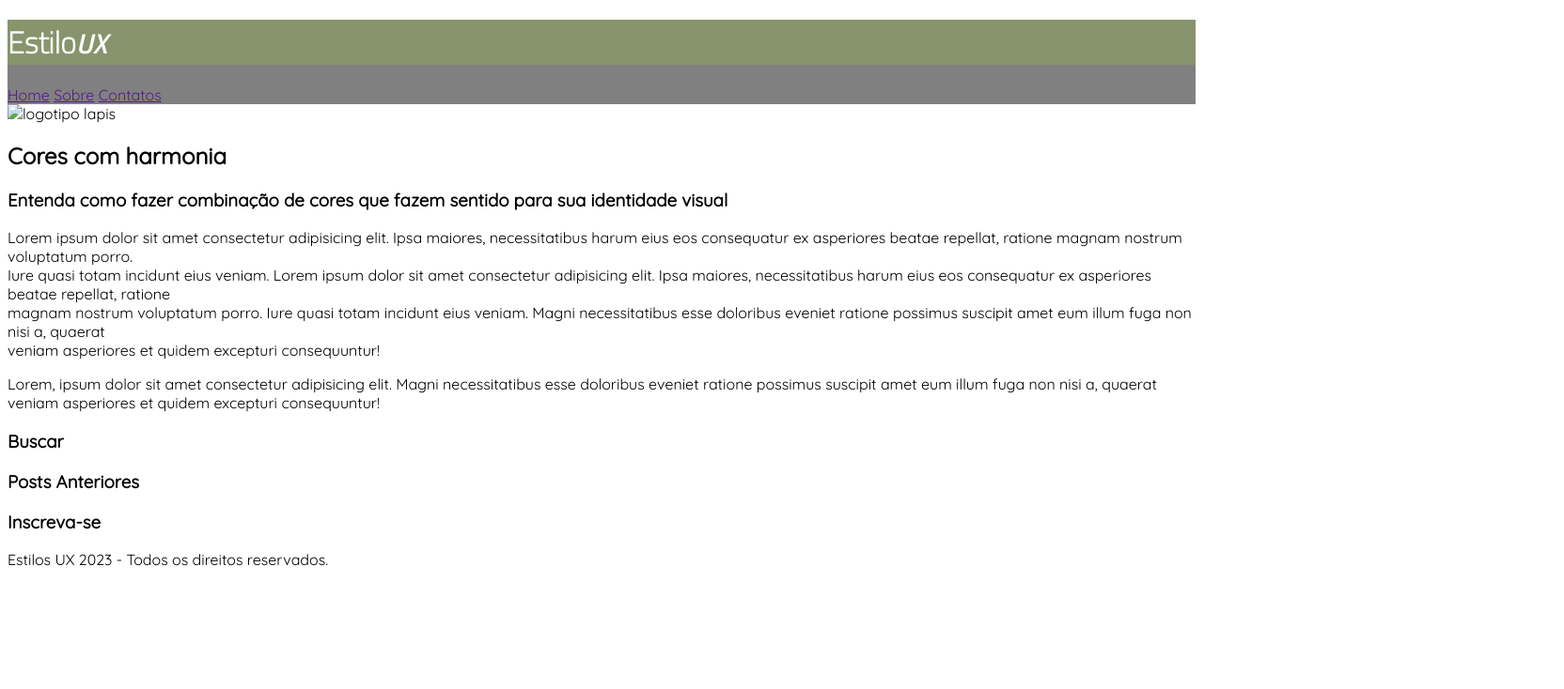
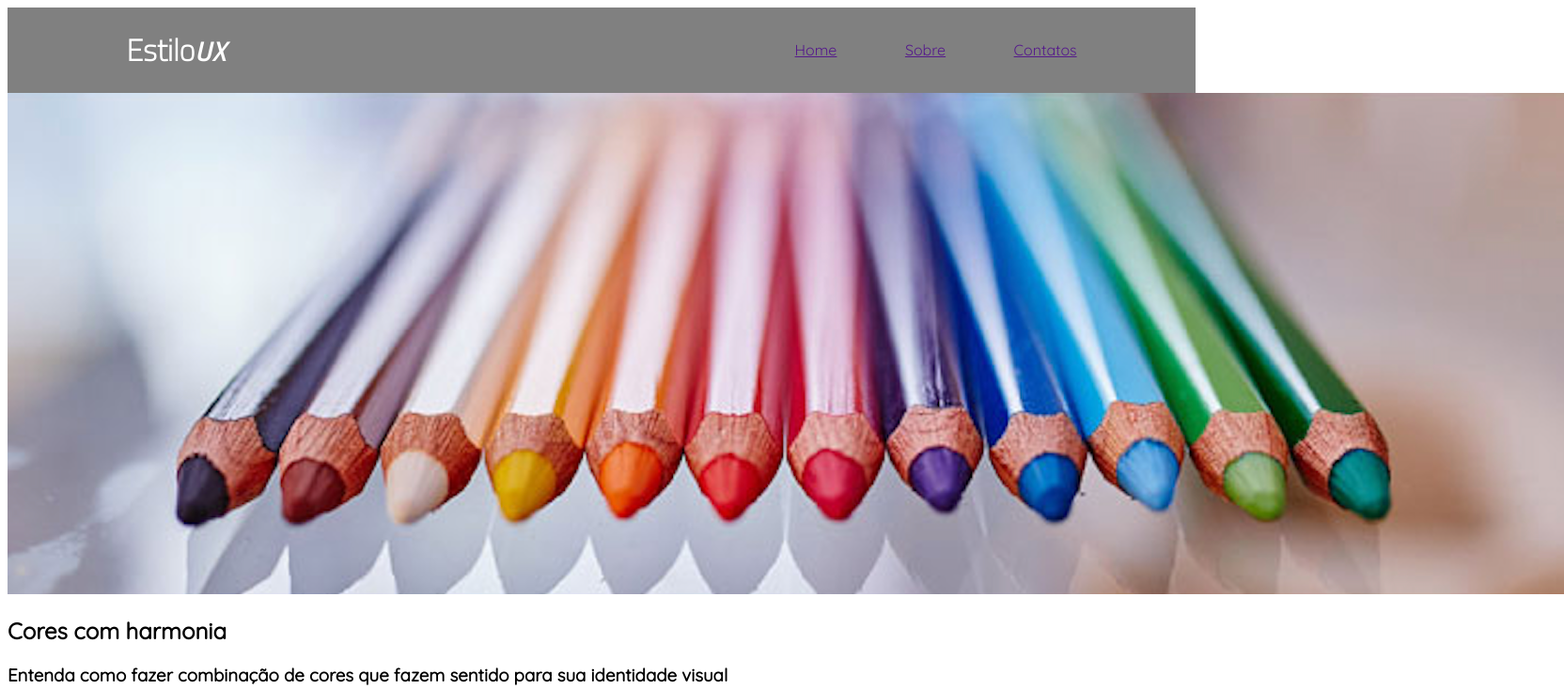
Before and after one commit to Vinicius-Vieira-Andrade/1SEM, a plain HTML site: page projeto estiloux/index.html in a window 1280 px wide. Shown: the top 734 px of the page at 94% size, 1664 px wide, since content can reach past the window. Drawn offline with Linux system fonts and the light colour scheme.

Commit message:
modificado projeto estiloux

```diff
--- a/projeto estiloux/index.html
+++ b/projeto estiloux/index.html
@@ -11,20 +11,21 @@
 
 <body>
     <header>
-        <div class="grid-layout">
+        <div class="grid-layout header-flex">
+
             <h1>Estilo<span id="logoux">Ux</span></h1>
+
+            <nav>
+                <a href="">Home</a>
+                <a href="">Sobre</a>
+                <a href="">Contatos</a>
+            </nav>
         </div>
-
-        <nav>
-            <a href="">Home</a>
-            <a href="">Sobre</a>
-            <a href="">Contatos</a>
-        </nav>
     </header>
 
     <main>
         <section>
-            <img src="" alt="logotipo lapis">
+            <img src="images/lapis-de-cor.png" alt="logotipo lapis">
             <h2>Cores com harmonia</h2>
 
             <h3>Entenda como fazer combinação de cores que fazem sentido para sua identidade visual</h3>
--- a/projeto estiloux/styles/style.css
+++ b/projeto estiloux/styles/style.css
@@ -13,9 +13,14 @@ header {
 }
 
 header .grid-layout {
-    width: 100%;
-    margin: 0 auto;
-    background-color: rgba(153, 205, 50, 0.253);
+color: greenyellow;
+width: 80%;
+margin: 0 auto;
+}
+
+header .header-flex {
+display: flex;
+justify-content: space-between;
 }
 
 header h1 {
@@ -30,3 +35,11 @@ header h1 #logoux {
     font-weight: 600px;
     font-size: 30px;
 }
+
+header nav {
+    /* tecnica flexbox */
+    display: flex;
+    justify-content: space-between;
+    align-items: center;
+    width: 300px;
+}
```
Also changed, not shown: projeto estiloux/images/lapis-de-cor.png (added).
